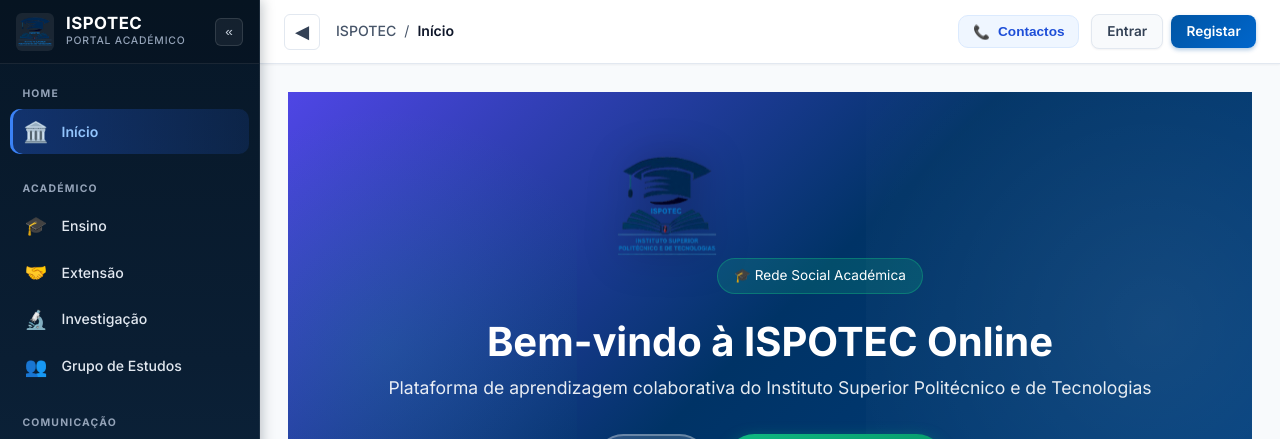
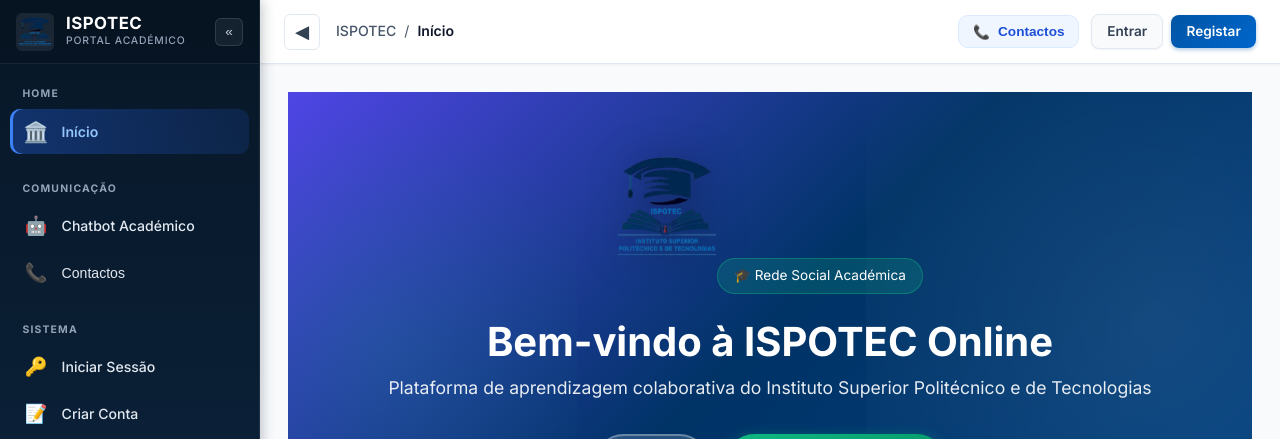
Before and after one commit to Debian10010/ispotec-online-2026, a React (Vite) app: page / in a window 1280 px wide. Shown: the top 439 px of the page. Built offline with nearby package versions, Linux system fonts and the light colour scheme; no server answers.

Commit message:
feat(ui): restringir seccao Academico e os 4 modulos exclusivamente para utilizadores autenticados

```diff
--- a/src/components/Sidebar.jsx
+++ b/src/components/Sidebar.jsx
@@ -104,7 +104,8 @@
           )}
         </div>
 
-        {/* ================= ACADEMIC (4 MAIN MODULES) ================= */}
+        {/* ================= ACADEMIC (4 MAIN MODULES) - APENAS UTILIZADORES AUTENTICADOS ================= */}
+        {isAuthenticated && (
           <div className="sidebar-section">
             <div className="sidebar-section-title">Académico</div>
 
@@ -148,6 +149,7 @@
               <span className="sidebar-item-label">Grupo de Estudos</span>
             </Link>
           </div>
+        )}
 
         {/* ================= COMMUNICATION ================= */}
         <div className="sidebar-section">
--- a/src/pages/Home.jsx
+++ b/src/pages/Home.jsx
@@ -331,7 +331,8 @@
       </section>
 
       <div className="container">
-        {/* 4 Core Academic Modules Section */}
+        {/* 4 Core Academic Modules Section - Apenas utilizadores autenticados */}
+        {isAuthenticated && (
           <section style={{ margin: '3rem 0 1rem 0' }}>
             <div style={{ textAlign: 'center', marginBottom: '2rem' }}>
               <span style={{
@@ -410,6 +411,7 @@
               </Link>
             </div>
           </section>
+        )}
 
         {/* Features Section */}
         <section className="features">
```
Lines whose indentation alone changed are shown as unchanged.
